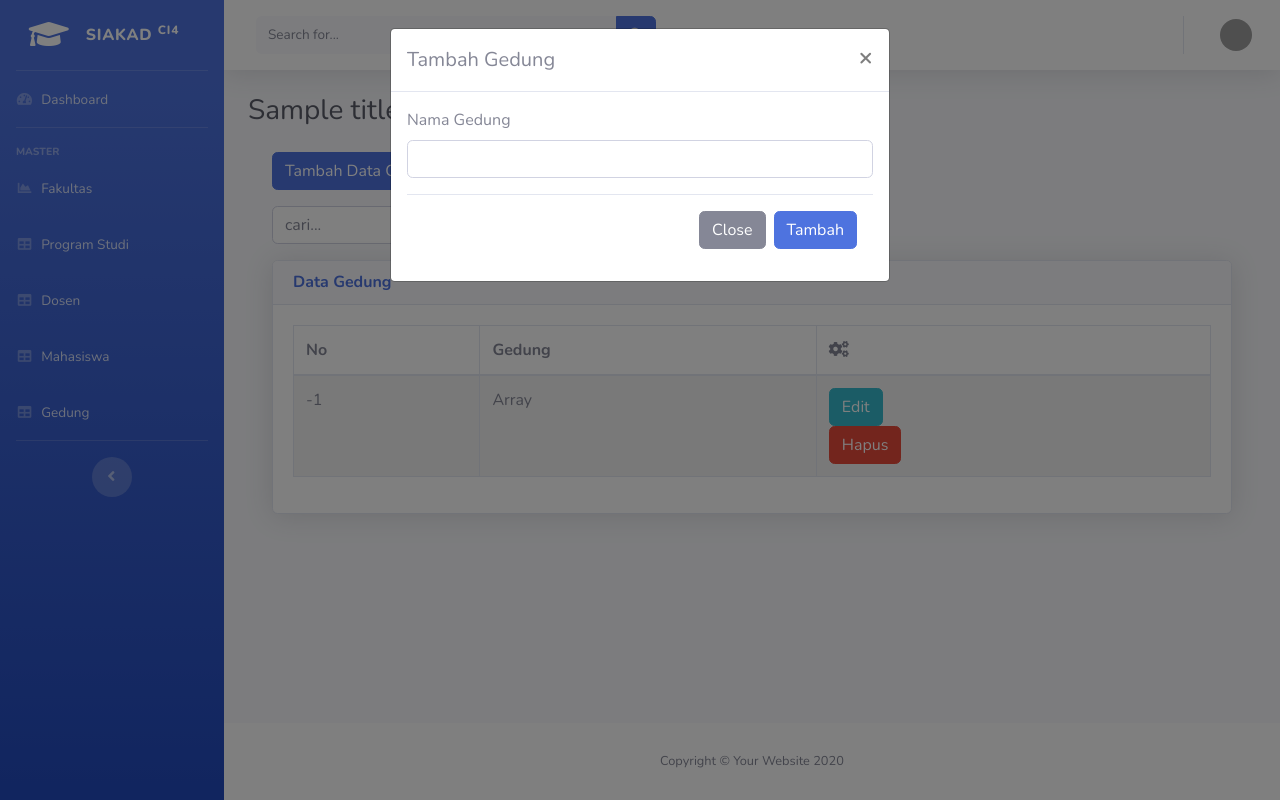
After one commit to ridho008/siakad-ci-4, a CodeIgniter 4 app: template app/Views/admin/gedung/index.php in a window 1280 px wide, after a click on "Tambah Data Gedung". The commit adds this page. Run offline with PHP 8.4 and a stand-in for CodeIgniter, Linux system fonts and the light colour scheme; the template is opened without the code that fills it: most values are stand-ins (such as "Sample title", 1, 10 or a date in 2020); data that the repository does not hold is empty; some libraries are stand-ins or nearby versions; grey boxes are pictures that could not be loaded.

Commit message:
crud gedung, pagination, & search

```diff
--- a/app/Config/Pager.php
+++ b/app/Config/Pager.php
@@ -22,6 +22,7 @@ class Pager extends BaseConfig
 		'default_simple' => 'CodeIgniter\Pager\Views\default_simple',
 		'default_head'   => 'CodeIgniter\Pager\Views\default_head',
 		'fakultas_pagination'   => 'CodeIgniter\Pager\Views\fakultas_pagination',
+		'gedung_pagination'   => 'CodeIgniter\Pager\Views\gedung_pagination',
 	];
 
 	/*
--- a/app/Config/Routes.php
+++ b/app/Config/Routes.php
@@ -34,6 +34,7 @@ $routes->setAutoRoute(true);
 $routes->get('/', 'Dashboard::index');
 
 $routes->get('/admin/fakultas', 'Fakultas::index');
+$routes->get('/admin/gedung', 'Gedung::index');
 
 /**
  * --------------------------------------------------------------------
--- /dev/null
+++ b/app/Views/admin/gedung/index.php
@@ -0,0 +1,131 @@
+<?= $this->extend('layout/app'); ?>
+<?= $this->section('content'); ?>
+
+<h1 class="h3 mb-4 text-gray-800"><?= $title; ?></h1>
+<div class="container">
+	<div class="row">
+		<div class="col-md-12">
+			<div class="row">
+				<div class="col-md-6 mb-3">
+					<button type="button" class="btn btn-primary" data-toggle="modal" data-target="#formModalGedung">Tambah Data Gedung</button>
+					<form action="/gedung" method="post">
+						<div class="input-group mt-3">
+						  <input type="text" class="form-control" autofocus="on" autocomplete="off" placeholder="cari..." name="keyword">
+						  <div class="input-group-append">
+						    <button class="btn btn-primary" type="submit" id="button-addon2">Cari</button>
+						  </div>
+						</div>
+					</form>
+					<?php if($validation->listErrors()) : ?>
+					<div class="alert alert-danger" role="alert">
+						<?= $validation->listErrors(); ?>
+					</div>
+					<?php endif; ?>
+					<?php if(session()->getFlashdata('success')) : ?>
+					<div class="alert alert-success" role="alert"><?= session()->getFlashdata('success'); ?></div>
+					<?php endif; ?>
+				</div>
+			</div>
+			<div class="card shadow mb-4">
+				<div class="card-header">
+					<h6 class="m-0 font-weight-bold text-primary">Data Gedung</h6>
+				</div>
+				<div class="card-body">
+					<div class="table-responsive">
+						<table class="table table-bordered table-striped">
+							<thead>
+								<tr>
+									<th>No</th>
+									<th>Gedung</th>
+									<th><i class="fas fa-cogs"></i></th>
+								</tr>
+							</thead>
+							<tbody>
+								<?php $no = 1 + (2 * ($currentPage - 1)); foreach($gedung as $f) : ?>
+                  <tr>
+                  	<td><?= $no++; ?></td>
+                  	<td><?= $f['gedung']; ?></td>
+                  	<td>
+                  		<button type="submit" class="btn btn-info" data-toggle="modal" data-target="#formModalGedung<?= $f['id_gedung']; ?>">Edit</button>
+                  		<form action="/gedung/delete/<?= $f['id_gedung']; ?>">
+                  			<?= csrf_field(); ?>
+                  			<input type="hidden" name="_method" value="DELETE">
+	                  		<button type="submit" onclick="return confirm('Hapus <?= $f['gedung'] ?>?')" class="btn btn-danger">Hapus</button>
+                  		</form>
+                  	</td>
+                  </tr>
+								<?php endforeach; ?>
+							</tbody>
+						</table>
+						<?= $pager->links('gedung', 'gedung_pagination'); ?>
+					</div>
+				</div>
+			</div>
+		</div>
+	</div>
+</div>
+
+
+<!-- Modal Tambah -->
+<div class="modal fade" id="formModalGedung" tabindex="-1" aria-labelledby="exampleModalLabel" aria-hidden="true">
+  <div class="modal-dialog">
+    <div class="modal-content">
+      <div class="modal-header">
+        <h5 class="modal-title" id="exampleModalLabel">Tambah Gedung</h5>
+        <button type="button" class="close" data-dismiss="modal" aria-label="Close">
+          <span aria-hidden="true">&times;</span>
+        </button>
+      </div>
+      <div class="modal-body">
+        <form action="/gedung/save" method="post">
+        	<?= csrf_field(); ?>
+        	<div class="form-group">
+        		<label for="gedung">Nama Gedung</label>
+        		<input type="text" name="gedung" id="gedung" class="form-control<?= ($validation->hasError('gedung')) ? ' is-invalid' : '' ?>">
+        		<div class="invalid-feedback">
+        			<?= $validation->getError('gedung'); ?>
+        		</div>
+        	</div>
+	      <div class="modal-footer">
+	        <button type="button" class="btn btn-secondary" data-dismiss="modal">Close</button>
+	        <button type="submit" class="btn btn-primary">Tambah</button>
+	      </div>
+        </form>
+      </div>
+    </div>
+  </div>
+</div>
+
+<!-- Modal Ubah -->
+<?php foreach($gedung as $f) : ?>
+<div class="modal fade" id="formModalGedung<?= $f['id_gedung']; ?>" tabindex="-1" aria-labelledby="exampleModalLabel" aria-hidden="true">
+  <div class="modal-dialog">
+    <div class="modal-content">
+      <div class="modal-header">
+        <h5 class="modal-title" id="exampleModalLabel">Edit Gedung <?= $f['gedung']; ?></h5>
+        <button type="button" class="close" data-dismiss="modal" aria-label="Close">
+          <span aria-hidden="true">&times;</span>
+        </button>
+      </div>
+      <div class="modal-body">
+        <form action="/gedung/update/<?= $f['id_gedung']; ?>" method="post">
+        	<?= csrf_field(); ?>
+        	<input type="hidden" name="id_gedung" value="<?= $f['id_gedung']; ?>">
+        	<div class="form-group">
+        		<label for="gedung">Nama Gedung</label>
+        		<input type="text" name="gedung" id="gedung" class="form-control<?= ($validation->hasError('gedung')) ? ' is-invalid' : '' ?>" value="<?= (old('gedung')) ? old('gedung') : $f['gedung']; ?>">
+        		<div class="invalid-feedback">
+        			<?= $validation->getError('gedung'); ?>
+        		</div>
+        	</div>
+	      <div class="modal-footer">
+	        <button type="button" class="btn btn-secondary" data-dismiss="modal">Close</button>
+	        <button type="submit" class="btn btn-primary">Edit</button>
+	      </div>
+        </form>
+      </div>
+    </div>
+  </div>
+</div>
+<?php endforeach; ?>
+<?= $this->endSection(); ?>
--- a/app/Views/layout/navigation.php
+++ b/app/Views/layout/navigation.php
@@ -78,6 +78,13 @@
       <span>Mahasiswa</span></a>
   </li>
 
+  <!-- Nav Item - Tables -->
+  <li class="nav-item">
+    <a class="nav-link" href="/admin/gedung">
+      <i class="fas fa-fw fa-table"></i>
+      <span>Gedung</span></a>
+  </li>
+
   <!-- Divider -->
   <hr class="sidebar-divider d-none d-md-block">
 
```
Also changed, not shown: app/Controllers/Gedung.php (added, +89 -0 lines), app/Database/Migrations/2020-12-06-132505_Gedung.php (added, +31 -0 lines), app/Models/GedungModel.php (added, +17 -0 lines).
